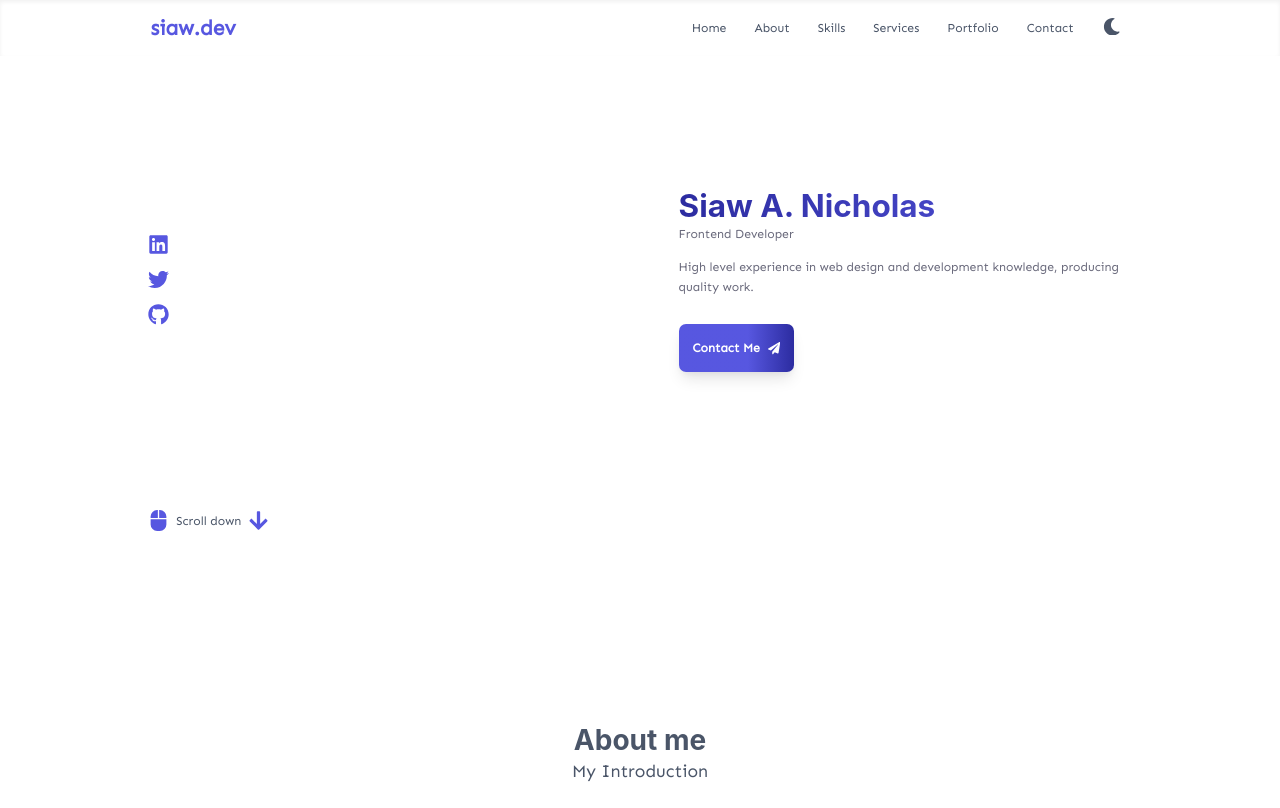
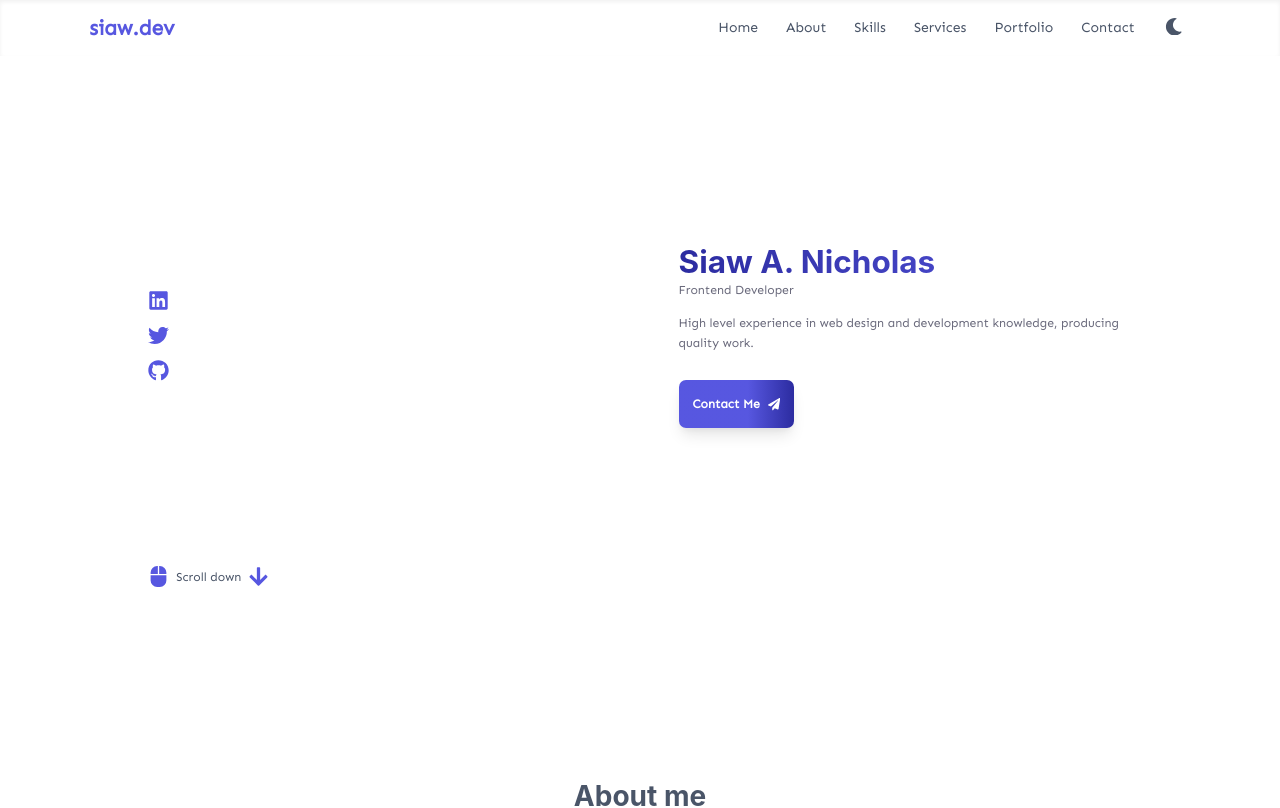
Before and after one commit to ayequill/siaw.dev, a React (Create React App) app: page / in a window 1280 px wide. Shown: the top 808 px of the page. Built offline with nearby package versions, Linux system fonts and the light colour scheme.

Commit message:
Fixed position and font size

```diff
--- a/src/components/NavigationBar.tsx
+++ b/src/components/NavigationBar.tsx
@@ -30,7 +30,7 @@ const NavigationBar: FC = () => {
 		<Box
 			as="header"
 			w="100%"
-			pos="fixed"
+			pos={['fixed', null, 'unset']}
 			bottom={[0, null, 'initial']}
 			// top={[null, null, '0']}
 			// left={[null, null, '0']}
@@ -47,9 +47,9 @@ const NavigationBar: FC = () => {
 				as="nav"
 				alignItems="center"
 				justifyContent="space-between"
-				h={['3rem', null, '4rem']}
+				h={['3.5rem', null, '4rem']}
 				columnGap={{ md: '1rem' }}
-				w={{ base: '100%', lg: '80%' }}
+				w={{ base: '100%', lg: '90%' }}
 			>
 				<Link
 					_hover={{ color: 'brand.primary' }}
@@ -87,6 +87,7 @@ const NavigationBar: FC = () => {
 						gridTemplateColumns="repeat(3,1fr)"
 						gap={['1.5rem', null, '2rem']}
 						justifyContent={{ md: 'end' }}
+						fontSize="1rem"
 					>
 						<Box as="li">
 							<Link
@@ -164,7 +165,7 @@ const NavigationBar: FC = () => {
 						aria-label="Toggle menu"
 						icon={<FaBars />}
 						onClick={handleShowMenu}
-						// fontSize="1.25rem"
+						fontSize="1.25rem"
 						mb="1"
 						variant="unstyled"
 						display={{ base: 'flex', md: 'none' }}
--- a/src/theme/chakra.theme.ts
+++ b/src/theme/chakra.theme.ts
@@ -13,6 +13,8 @@ export const theme = extendTheme({
 			secondary: `hsl(${hue}, 57%, 53%)`,
 			text: `hsl(${hue}, 8%, 45%)`,
 			textSecondary: `hsl(${hue}, 8%, 65%)`,
+			inputColor: `hsl(${hue}, 70%, 96%)`,
+			titleColor: `hsl(${hue}, 8%, 15%)`,
 			bodyColor: `hsl(${hue}, 60%, 99%)`,
 			bodyColorDark: `hsl(${hue}, 28%, 12%)`,
 			linear: `linear-gradient(90deg, hsla(${hue}, 69%, 61%, 1)60% , hsla(${hue}, 57%, 40%, 1) 100%)`,
@@ -34,7 +36,7 @@ export const theme = extendTheme({
 			flexDir: 'column',
 		},
 		sectionStyles: {
-			padding: { base: '2rem 1rem 4rem', md: '3rem 6rem', lg: '3rem 6rem' },
+			padding: ['2rem 1rem 4rem', '2rem 2rem', '3rem 6rem'],
 			marginBottom: { md: '3rem', lg: '3rem' },
 			minH: { lg: '80vmin' },
 			// marginX: ['1.5rem', 'auto'],
```
